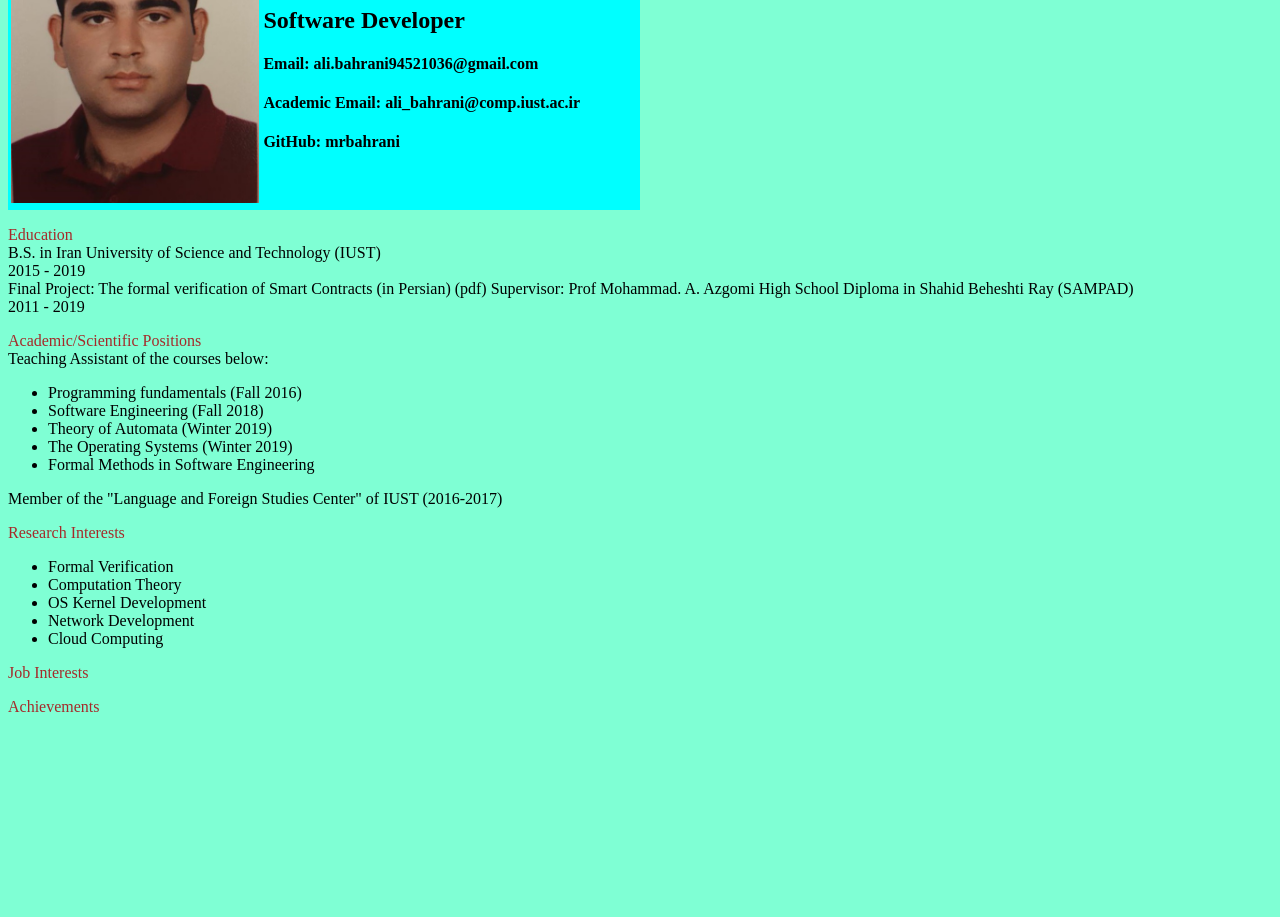
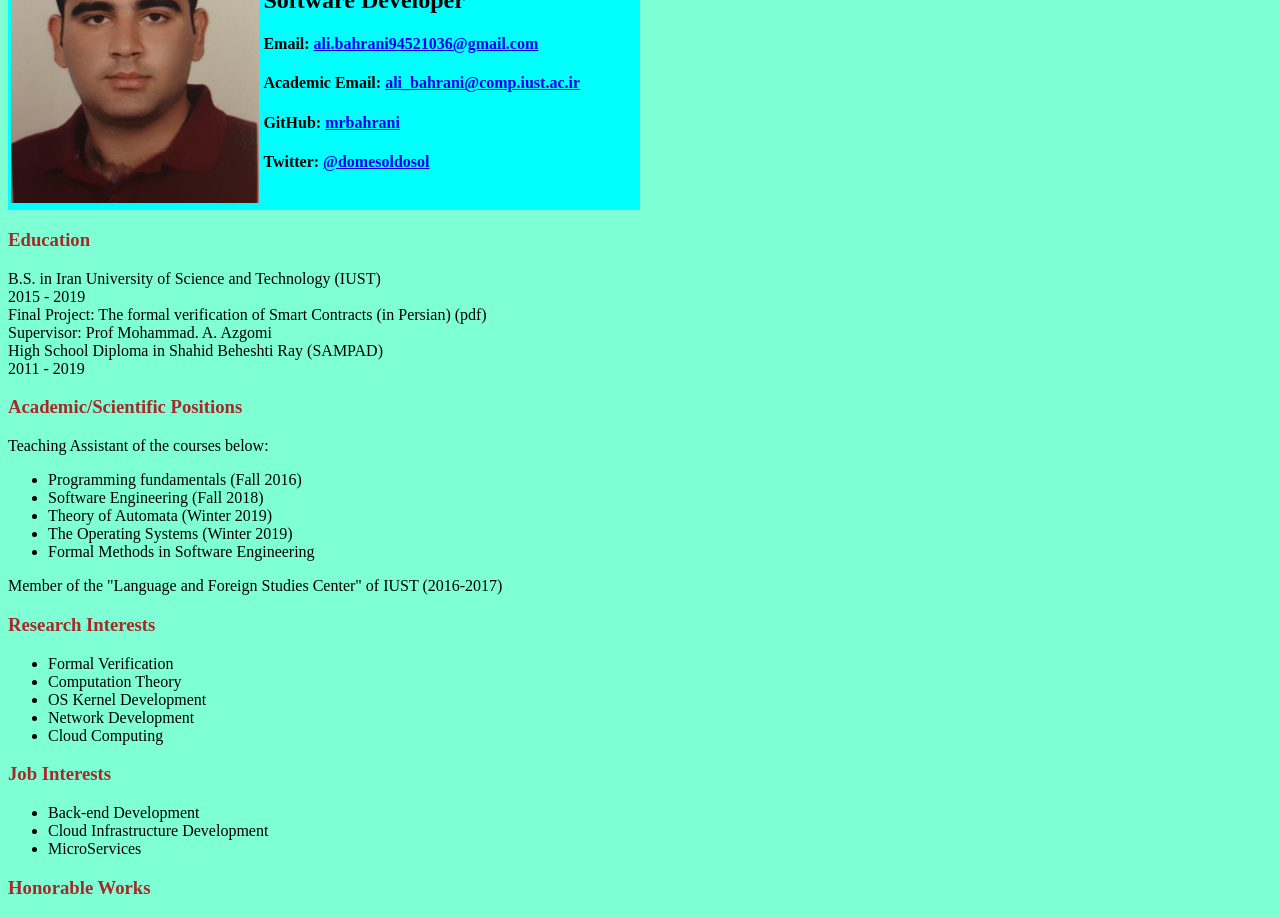
Before and after one commit to mrbahrani/mrbahrani.github.io, a plain HTML site: page index.html in a window 1280 px wide. Shown: the part 119-1036 px from the top of the page. Before the commit the page ends 851 px from the top, so only its background shows below. Drawn offline with Linux system fonts and the light colour scheme.

Commit message:
links added; titles updated;

```diff
--- a/index.html
+++ b/index.html
@@ -15,26 +15,27 @@
         <td id="info">
             <h1>Ali Bahrani<br></h1>
             <h2>Software Developer<br> </h2>
-            <h4>Email: ali.bahrani94521036@gmail.com</h4>
-            <h4>Academic Email: ali_bahrani@comp.iust.ac.ir</h4>
-            <h4>GitHub: mrbahrani</h4>
+            <h4>Email: <a href="ali.bahrani94521036@gmail.com">ali.bahrani94521036@gmail.com</a></h4>
+            <h4>Academic Email: <a href="mailto: ali_bahrani@comp.iust.ac.ir">ali_bahrani@comp.iust.ac.ir</a></h4>
+            <h4>GitHub: <a href="https://github.com/mrbahrani">mrbahrani</a></h4>
+            <h4>Twitter: <a href="https://twitter.com/domesoldosol">@domesoldosol</a></h4>
         </td>
     </tr>
     </tbody>
 </table>
 <p>
-<div class="paragraph_title"> Education <br> </div>
+<div class="paragraph_title"> <h3> Education </h3> </div>
     B.S. in Iran University of Science and Technology (IUST) <br>
     2015 - 2019 <br>
-    Final Project: The formal verification of Smart Contracts (in Persian) (pdf)
-    Supervisor: Prof Mohammad. A. Azgomi
+    Final Project: The formal verification of Smart Contracts (in Persian) (pdf) <br>
+    Supervisor: Prof Mohammad. A. Azgomi <br>
     High School Diploma in Shahid Beheshti Ray (SAMPAD) <br>
     2011 - 2019 <br>
 
 
 </p>
 <p>
-<div class="paragraph_title"> Academic/Scientific Positions <br> </div>
+<div class="paragraph_title"> <h3>Academic/Scientific Positions </h3></div>
     Teaching Assistant of the courses below: <br>
 <ul>
     <li>Programming fundamentals (Fall 2016)</li>
@@ -46,7 +47,7 @@
     Member of the "Language and Foreign Studies Center" of IUST (2016-2017) <br>
 </p>
 <p>
-<div class="paragraph_title"> Research Interests <br> </div>
+<div class="paragraph_title"> <h3>Research Interests</h3> </div>
     <ul>
     <li>Formal Verification</li>
     <li>Computation Theory</li>
@@ -56,10 +57,15 @@
 </ul>
 </p>
 <p>
-<div class="paragraph_title"> Job Interests <br> </div>
+<div class="paragraph_title"> <h3>Job Interests</h3> </div>
 </p>
+    <ul>
+    <li>Back-end Development</li>
+        <li>Cloud Infrastructure Development </li>
+        <li>MicroServices</li>
+</ul>
 <p>
-<div class="paragraph_title"> Achievements <br> </div>
+<div class="paragraph_title"> <h3>Honorable Works</h3> </div>
 </p>
 </body>
 </html>
```
